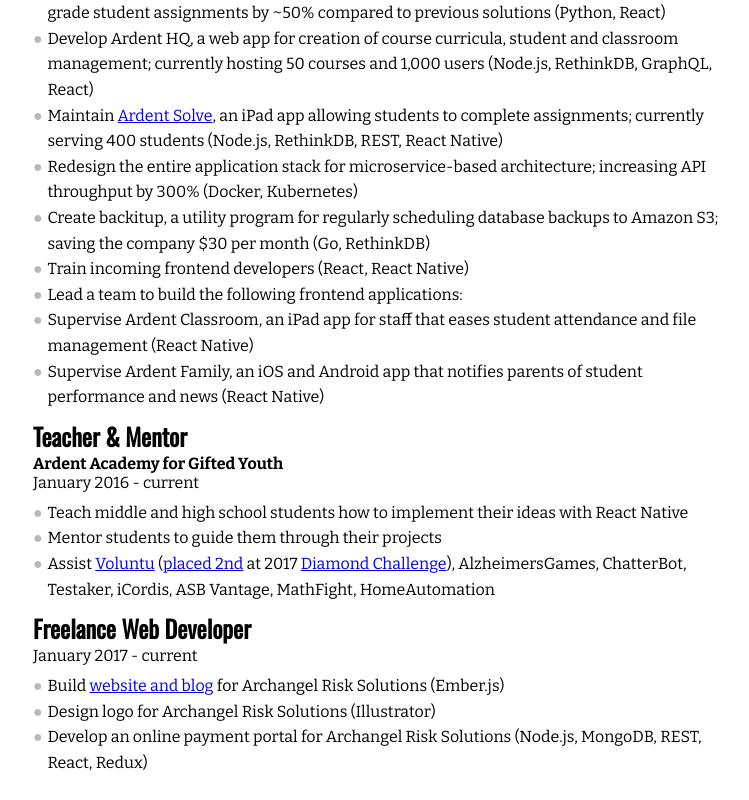
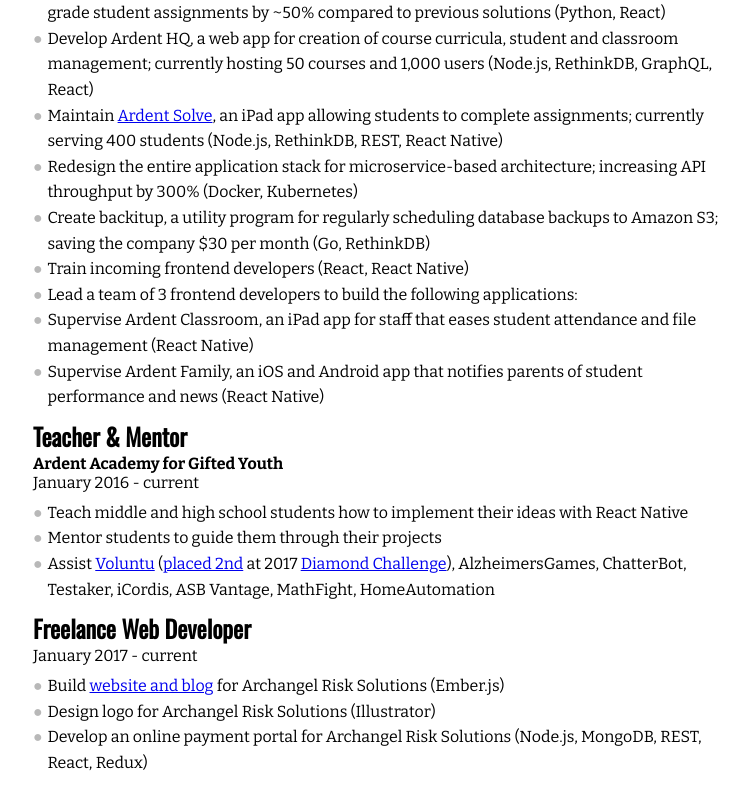
Before and after one commit to puradox/puradox.github.io, a React (Create React App) app: page / in a window 1280 px wide. Shown: the part 1266-2066 px from the top of the page, without its empty margins (252-1001 px from the left). Built offline with nearby package versions, Linux system fonts and the light colour scheme.

Commit message:
fix(Experience): Specify size of team

```diff
--- a/src/containers/info/experience.js
+++ b/src/containers/info/experience.js
@@ -15,7 +15,7 @@
                 'Develop Ardent HQ, a web app for creation of course curricula, student and classroom management; currently hosting 50 courses and 1,000 users (Node.js, RethinkDB, GraphQL, React)',
                 <Text>Maintain <Link to='https://itunes.apple.com/nz/app/solve-ardent-labs/id1156723085?mt=8'>Ardent Solve</Link>, an iPad app allowing students to complete assignments; currently serving 400 students (Node.js, RethinkDB, REST, React Native)</Text>,
                 'Train incoming frontend developers (React, React Native)',
-                'Lead a team to build the following frontend applications:',
+                'Lead a team of 3 frontend developers to build the following applications:',
                 'Supervise Ardent Classroom, an iPad app for staff that eases student attendance and file management (React Native)',
                 'Supervise Ardent Family, an iOS and Android app that notifies parents of student performance and news (React Native)',
             ]
@@ -27,7 +27,7 @@
                 'Redesign the entire application stack for microservice-based architecture; increasing API throughput by 300% (Docker, Kubernetes)',
                 'Create backitup, a utility program for regularly scheduling database backups to Amazon S3; saving the company $30 per month (Go, RethinkDB)',
                 'Train incoming frontend developers (React, React Native)',
-                'Lead a team to build the following frontend applications:',
+                'Lead a team of 3 frontend developers to build the following applications:',
                 'Supervise Ardent Classroom, an iPad app for staff that eases student attendance and file management (React Native)',
                 'Supervise Ardent Family, an iOS and Android app that notifies parents of student performance and news (React Native)',
             ]
```
